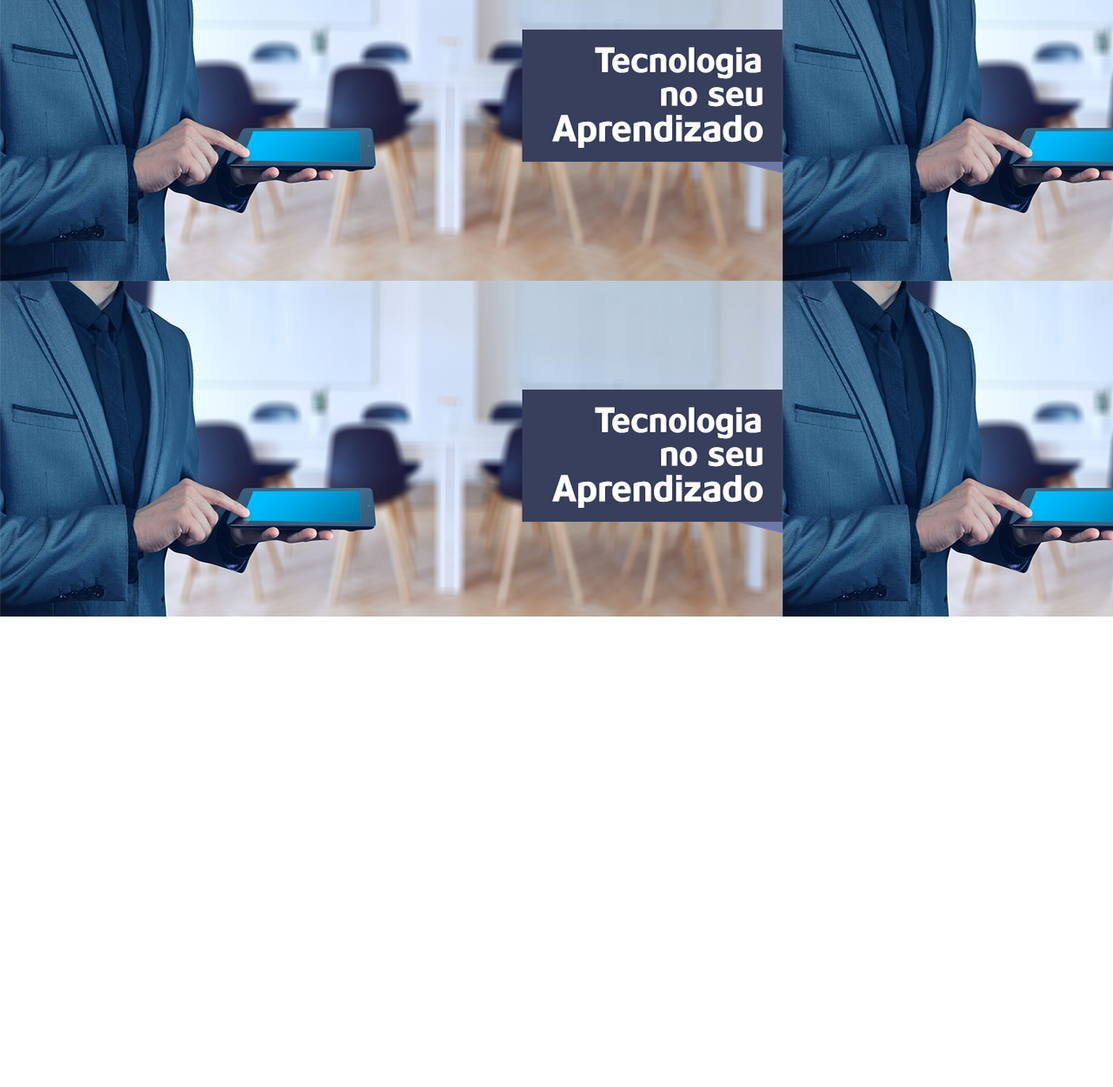
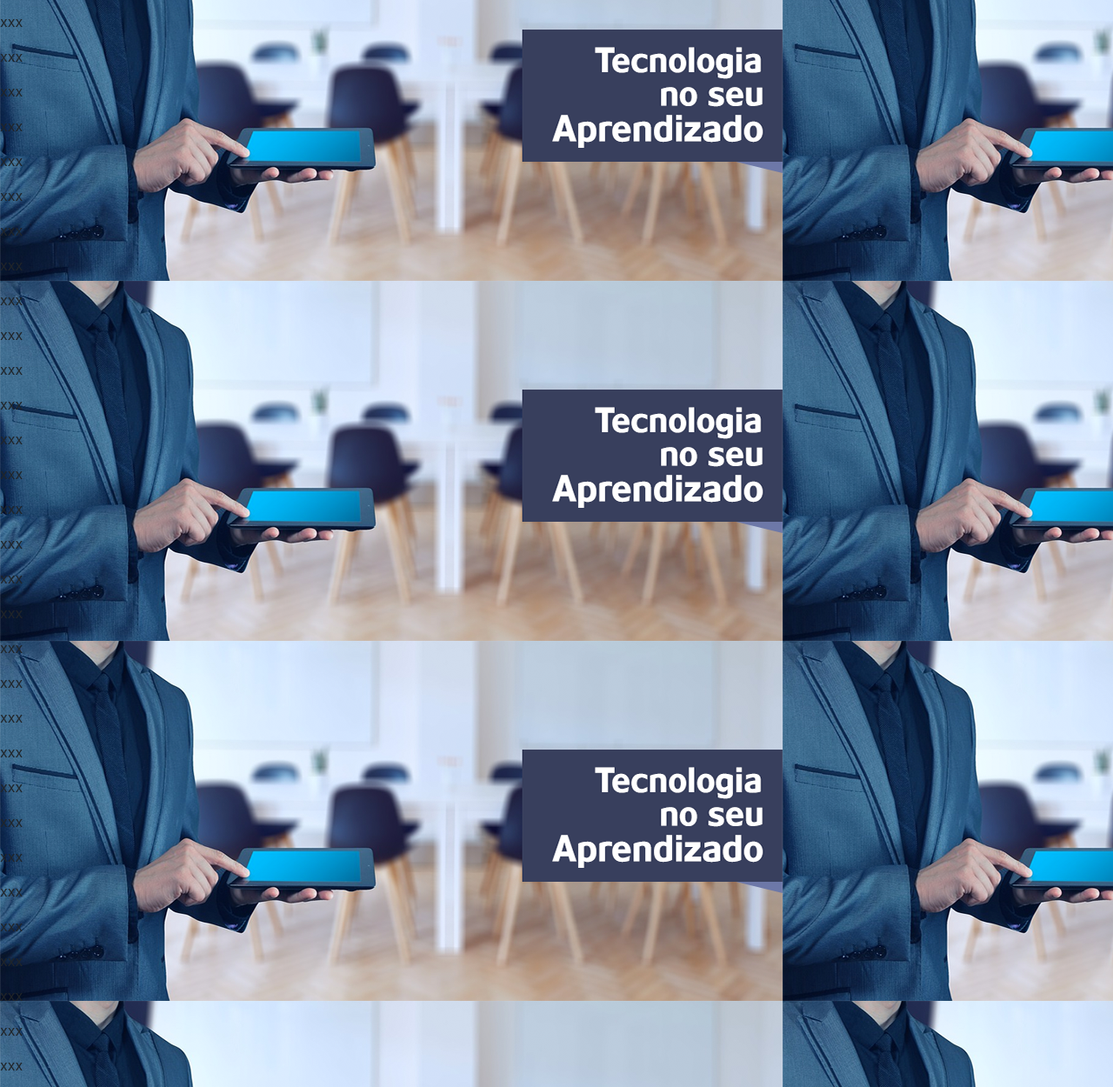
Before and after one commit to CassioPotter/projeto, a website: page site02/index.html in a window 1280 px wide. Shown: the part 91-1341 px from the top of the page at 87% size. Before the commit the page ends 800 px from the top, so only its background shows below. Drawn offline with nearby package versions, Linux system fonts and the light colour scheme; files whose address does not match are found by name.

Commit message:
Update index.html

```diff
--- a/site02/index.html
+++ b/site02/index.html
@@ -65,7 +65,48 @@
   </header>
 
 
+  <p>xxx</p>
+  <p>xxx</p>
+  <p>xxx</p>
 
+  <p>xxx</p>
+  <p>xxx</p>
+  <p>xxx</p>
+  <p>xxx</p>
+  <p>xxx</p>
+  <p>xxx</p>
+
+  <p>xxx</p>
+  <p>xxx</p>
+  <p>xxx</p>
+  <p>xxx</p>
+  <p>xxx</p>
+  <p>xxx</p>
+
+  <p>xxx</p>
+  <p>xxx</p>
+  <p>xxx</p>
+  <p>xxx</p>
+  <p>xxx</p>
+  <p>xxx</p>
+
+  <p>xxx</p>
+  <p>xxx</p>
+  <p>xxx</p>
+  <p>xxx</p>
+  <p>xxx</p>
+  <p>xxx</p>
+
+  <p>xxx</p>
+  <p>xxx</p>
+  <p>xxx</p>
+  <p>xxx</p>
+  <p>xxx</p>
+  <p>xxx</p>
+
+  <p>xxx</p>
+  <p>xxx</p>
+  <p>xxx</p>
   <!-- JavaScript (Opcional) -->
   <!-- jQuery primeiro, depois Popper.js, depois Bootstrap JS -->
   <script src="https://code.jquery.com/jquery-3.3.1.slim.min.js"
```
